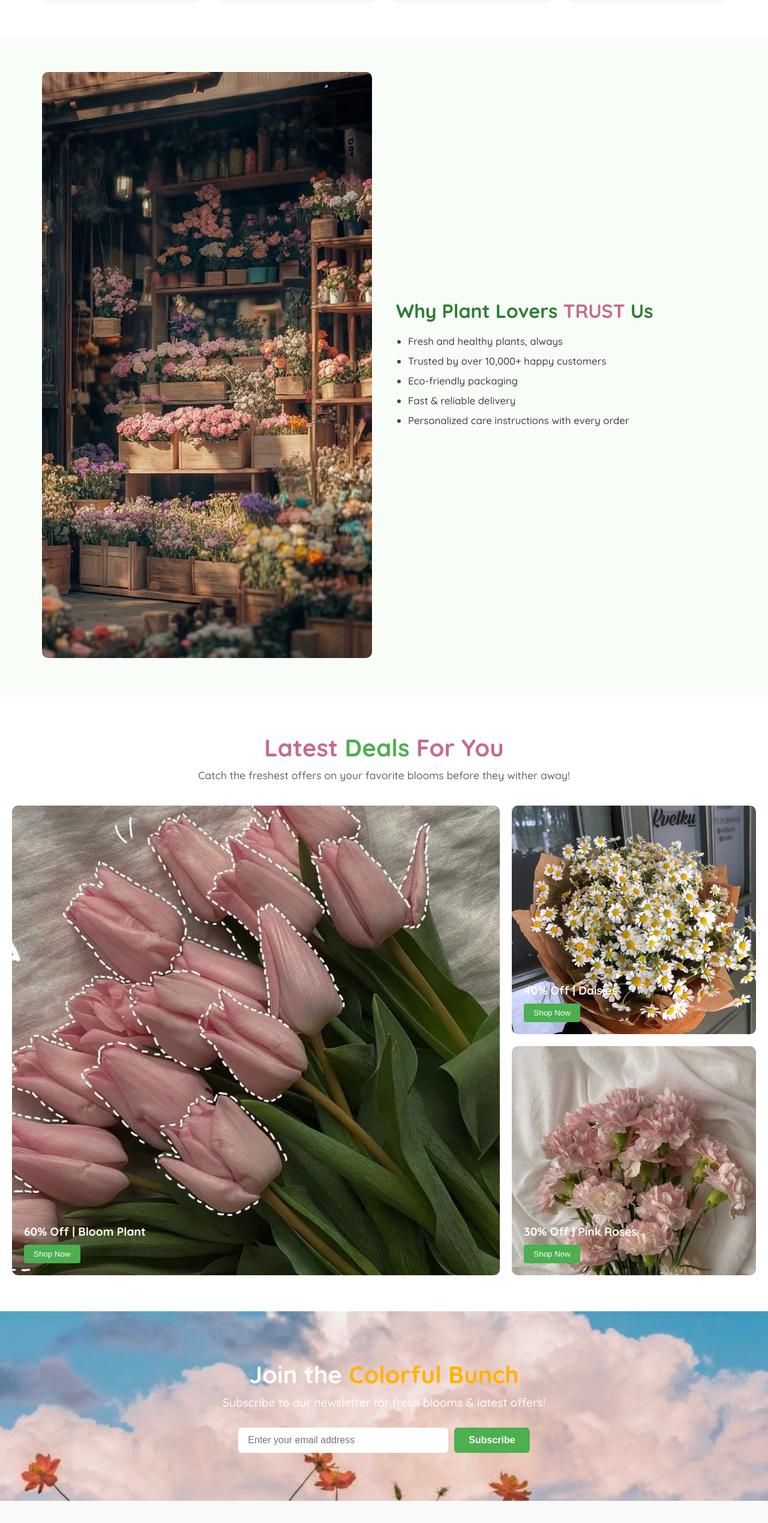
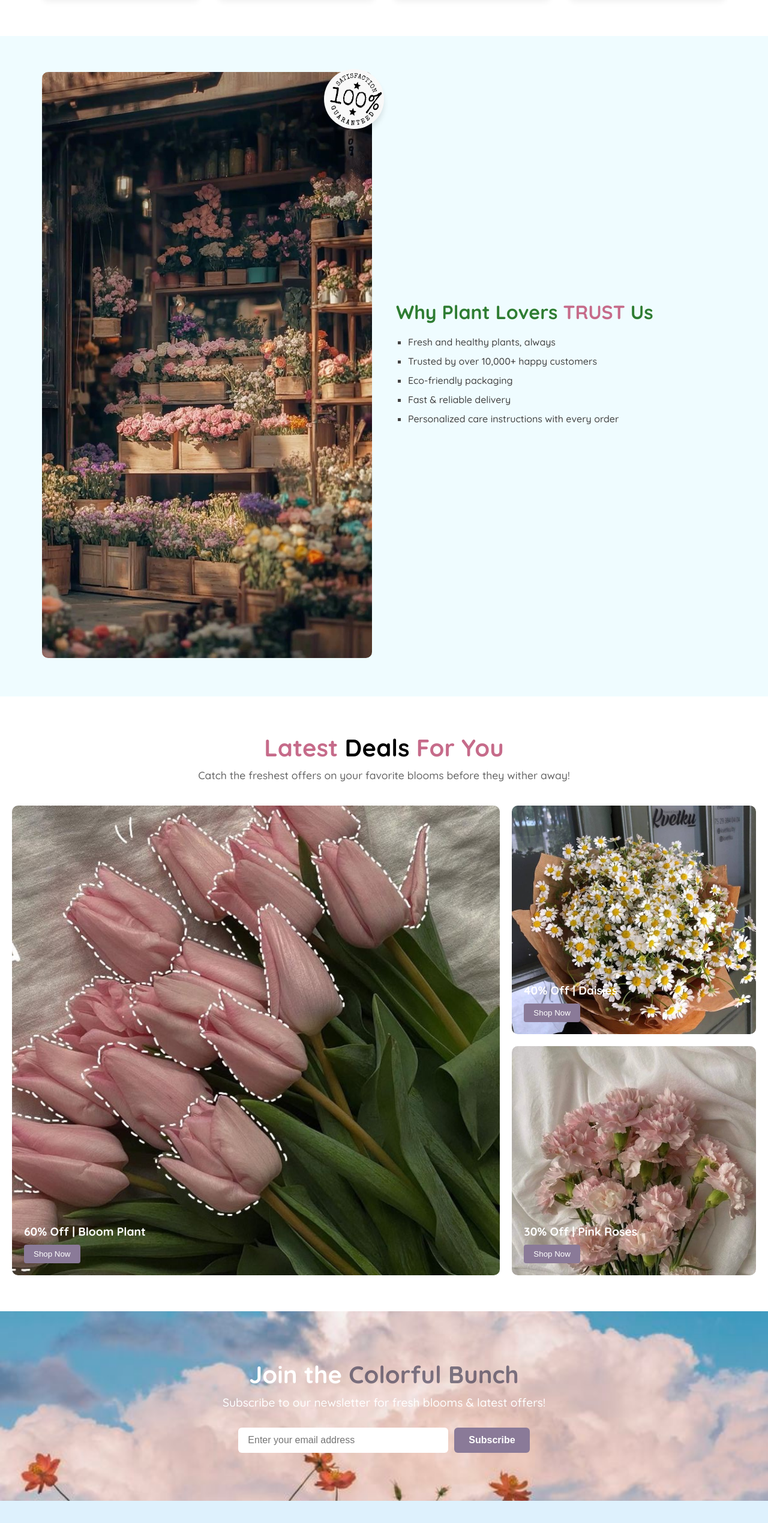
Before and after one commit to Bushra073/assignment-2, a plain HTML site: page index.html in a window 1280 px wide. Shown: the part 2128-4667 px from the top of the page at 60% size. Drawn offline with Linux system fonts and the light colour scheme.

Commit message:
added join now

```diff
--- a/index.html
+++ b/index.html
@@ -133,7 +133,7 @@
     <!-- Left: Image with Badge -->
     <div class="image-container">
       <img src="flowershop.jpeg" alt="Plants Image" class="main-image">
-      <img src="" alt="Trusted Seller Badge" class="badge">
+      <img src="badge.jpeg" alt="Trusted Seller Badge" class="badge">
     </div>
 
 
@@ -214,17 +214,17 @@
 
 <footer class="footer">
   <div class="footer-container">
-    <!-- Left: Logo & Description -->
+
     <div class="footer-left">
       <div class="footer-logo">
-        <i class="fas fa-spa"></i> 🌸BlossomBay
+        <i class=""></i> 🌸BlossomBay
       </div>
       <p class="footer-description">
         Bringing nature closer to you with fresh flowers and indoor plants.
       </p>
     </div>
 
-    <!-- Center: Navigation Links -->
+
     <div class="footer-links">
       <ul>
         <li><a href="#">Home</a></li>
--- a/styles.css
+++ b/styles.css
@@ -258,7 +258,7 @@ body {
 
 /* 🌿 Plants Lover Section */
 .plants-lover-section {
-  background-color: #f9fdf8; /* Very light greenish */
+  background-color: #effcff; /* Very light greenish */
   padding: 60px 20px;
   display: flex;
   justify-content: center;
@@ -284,14 +284,14 @@ body {
 }
 
 .badge {
-  position: absolute;
-  top: 10px;
-  right: 10px;
-  width: 80px;
-  height: 80px;
-  object-fit: contain;
+  position:absolute;
+  top: -5px;
+  right: -20px;
+  width: 100px;
+  height: 100px;
+
   border-radius: 50%;
-  box-shadow: 0 4px 8px rgba(0,0,0,0.1);
+  box-shadow: 0 8px 8px rgba(0,0,0,0.1);
 }
 
 /* 🌿 Text Content */
@@ -302,14 +302,14 @@ body {
 }
 
 .text-content ul {
-  list-style-type: disc;
+  list-style-type:square;
   padding-left: 20px;
   color: #444;
 }
 
 .text-content ul li {
   margin-bottom: 12px;
-  font-size: 1.05rem;
+  font-size: 2 em;
 }
 
 /* 🌿 Mobile Responsive */
@@ -361,10 +361,6 @@ body {
   font-weight: bold;
 }
 
-.highlight1 { color: #e91e63; }
-.highlight2 { color: #4caf50; }
-.highlight3 { color: #3f51b5; }
-.highlight4 { color: #ff9800; }
 
 .deal-header p {
   font-size: 1.1rem;
@@ -410,7 +406,7 @@ body {
 
 .deal-card .overlay button {
   padding: 8px 16px;
-  background-color: #4caf50;
+  background-color: #8a7a98;
   color: #fff;
   border: none;
   cursor: pointer;
@@ -419,7 +415,7 @@ body {
 }
 
 .deal-card .overlay button:hover {
-  background-color: #388e3c;
+  background-color: #b5eab8;
 }
 
 .small-deals {
@@ -451,7 +447,7 @@ body {
 
 /* 🌸 Join Section */
 .join-section {
-  background-image: url('flowerlandscape.jpeg'); /* Replace with your Figma image */
+  background-image: url('flowerlandscape.jpeg');
   background-size: cover;
   background-position: center;
   padding: 80px 20px;
@@ -470,7 +466,7 @@ body {
 }
 
 .highlight {
-  color: #ffb300; /* Yellow-ish accent like Figma */
+  color: #05082b7d;
 }
 
 .join-content p {
@@ -498,17 +494,17 @@ body {
 .join-form button {
   padding: 12px 24px;
   font-size: 1rem;
-  background-color: #4caf50;
+  background-color: #8a7a98;
   color: #fff;
   border: none;
   border-radius: 6px;
   cursor: pointer;
   font-weight: bold;
-  transition: background 0.3s ease;
+
 }
 
 .join-form button:hover {
-  background-color: #388e3c;
+  background-color:  #b5eab8;
 }
 
 /* 📱 Mobile Responsive */
@@ -522,7 +518,7 @@ body {
   }
 
   .join-form {
-    flex-direction: column;
+    flex-direction:column;
   }
 
   .join-form input,
@@ -533,7 +529,7 @@ body {
 }
 
 .footer {
-  background-color: #f9f9f9;
+  background-color: #def1fd;
   padding: 40px 20px;
   font-family: 'Arial', sans-serif;
 }
@@ -543,8 +539,9 @@ body {
   margin: auto;
   display: grid;
   grid-template-columns: 1fr 1.5fr 1fr;
-  gap: 40px;
-  align-items: flex-start;
+   gap: 40px;
+
+  align-items:flex-start;
 }
 
 .footer-logo {
@@ -585,7 +582,7 @@ body {
 }
 
 .footer-links ul li a:hover {
-  color: #2e8b57;
+  color: #dd0909;
 }
 
 .footer-socials h4 {
@@ -606,7 +603,7 @@ body {
 }
 
 .social-icons i:hover {
-  color: #2e8b57;
+  color: #dd0909;
 }
 
 /* Responsive */
```
Also changed, not shown: badge.jpeg (added).
